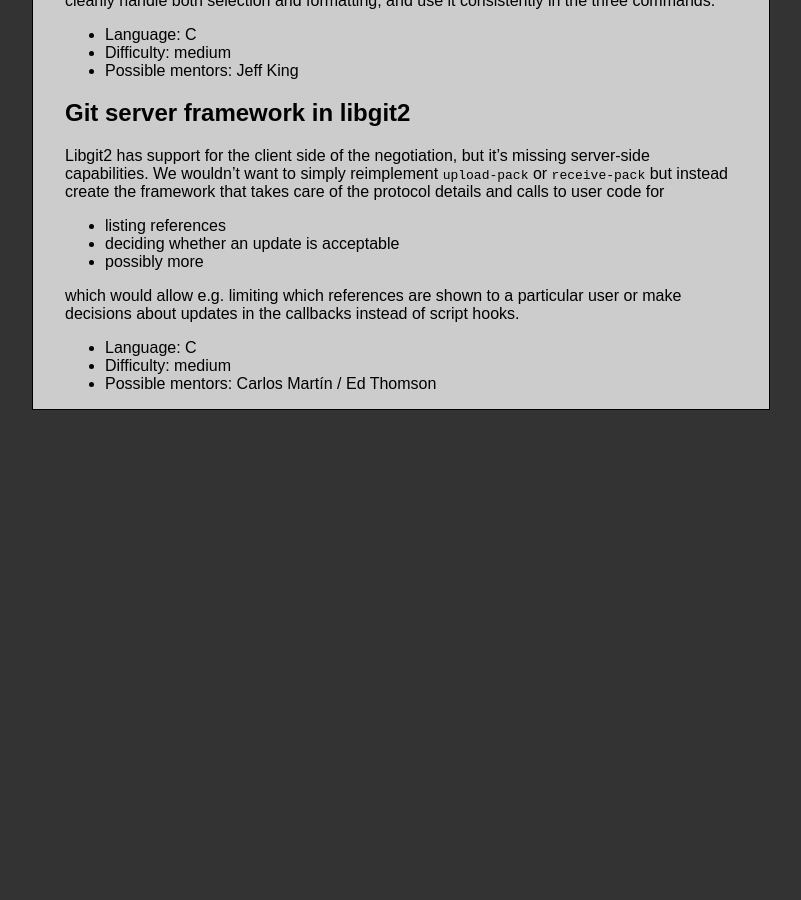
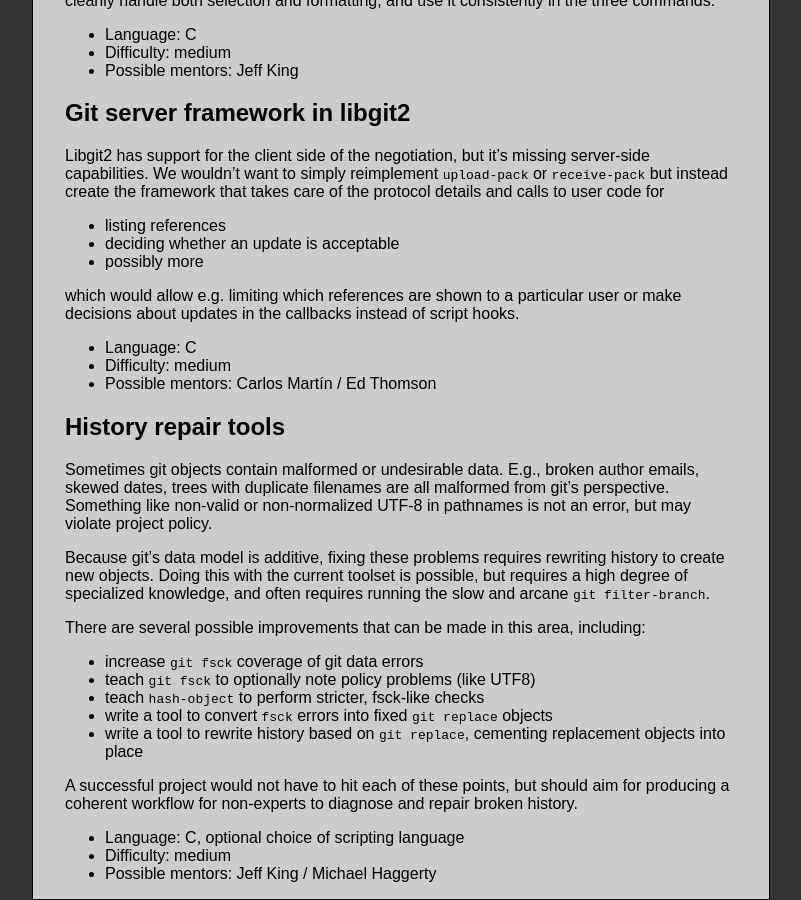
Before and after one commit to git/git.github.io, a Jekyll site: the page built from SoC-2014-Ideas.md, in a window 1280 px wide and 900 px high, scrolled down 2270 px. Shown: the whole window, without its empty margins (308-1109 px from the left). Built offline with Jekyll 4.4.1, drawn with Linux system fonts in a browser that asks for light colours; Markdown is read by kramdown in place of the engine named in the settings; before the commit the page ends 2680 px from its top, so only the background shows below that.

Commit message:
ideas: add history repair tool
This is an idea @mhagger and I have been discussing
off-list.

```diff
--- a/SoC-2014-Ideas.md
+++ b/SoC-2014-Ideas.md
@@ -162,3 +162,35 @@
 - Language: C
 - Difficulty: medium
 - Possible mentors: Carlos Martín / Ed Thomson
+
+## History repair tools
+
+Sometimes git objects contain malformed or undesirable data. E.g.,
+broken author emails, skewed dates, trees with duplicate filenames are
+all malformed from git's perspective. Something like non-valid or
+non-normalized UTF-8 in pathnames is not an error, but may violate
+project policy.
+
+Because git's data model is additive, fixing these problems requires
+rewriting history to create new objects. Doing this with the current
+toolset is possible, but requires a high degree of specialized
+knowledge, and often requires running the slow and arcane `git
+filter-branch`.
+
+There are several possible improvements that can be made in this area,
+including:
+
+ - increase `git fsck` coverage of git data errors
+ - teach `git fsck` to optionally note policy problems (like UTF8)
+ - teach `hash-object` to perform stricter, fsck-like checks
+ - write a tool to convert `fsck` errors into fixed `git replace` objects
+ - write a tool to rewrite history based on `git replace`, cementing
+   replacement objects into place
+
+A successful project would not have to hit each of these points, but
+should aim for producing a coherent workflow for non-experts to diagnose
+and repair broken history.
+
+ - Language: C, optional choice of scripting language
+ - Difficulty: medium
+ - Possible mentors: Jeff King / Michael Haggerty
```
